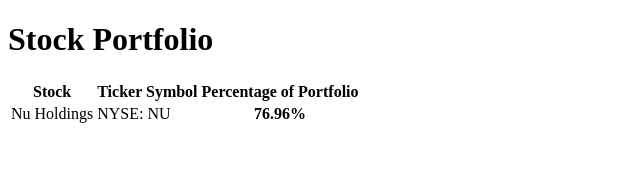
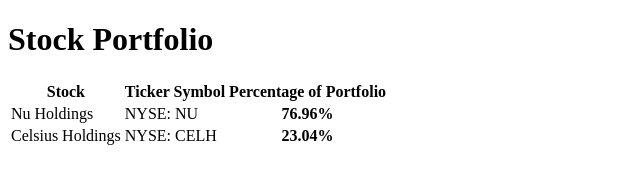
Before and after one commit to bryanjiang1204/my-simple-website, a plain HTML site: page stockportfolio.html in a window 1280 px wide. Shown: the whole page, without its empty margins (0-640 px from the left). Drawn offline with Linux system fonts and the light colour scheme.

Commit message:
Update stockportfolio.html

```diff
--- a/stockportfolio.html
+++ b/stockportfolio.html
@@ -28,6 +28,11 @@
                 <td> NYSE: NU </td>
                 <th> 76.96% </th>
             </tr>
+            <tr>
+                <td> Celsius Holdings </td>
+                <td> NYSE: CELH </td>
+                <th> 23.04% </th>
+            </tr>
         </tbody>
 
     </table>
```
